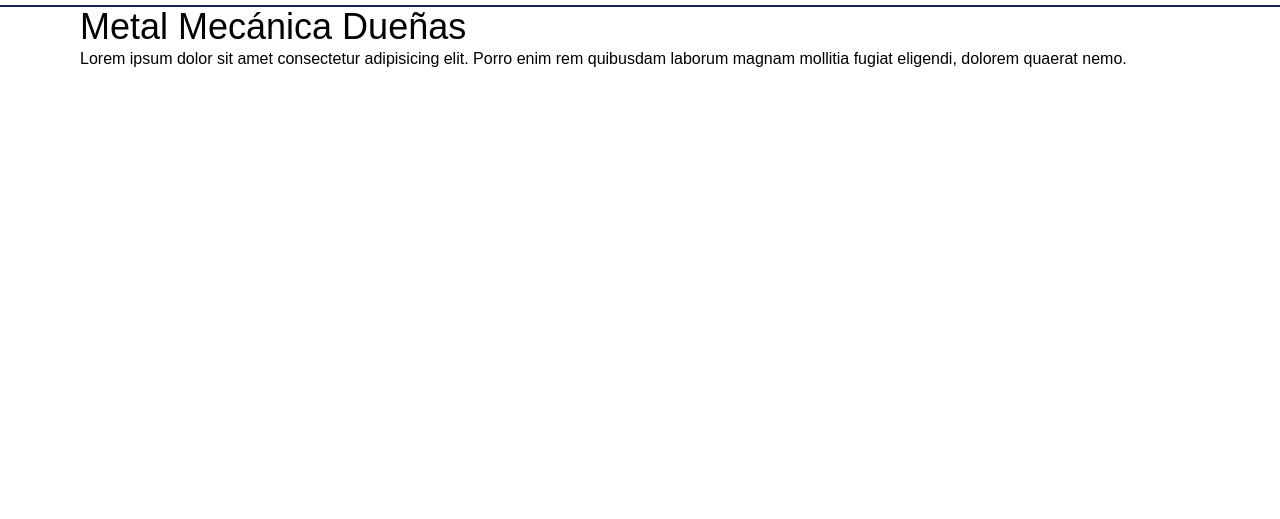
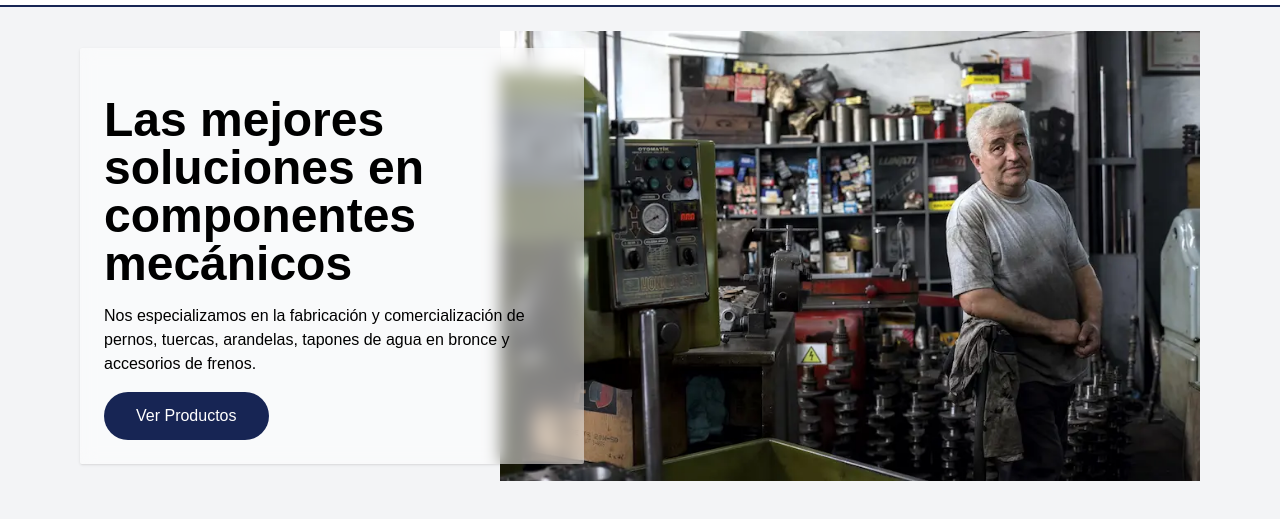
Before and after one commit to SebastianLl28/metalmecanica-web, an Astro site: page / in a window 1280 px wide. Shown: the part 71-590 px from the top of the page. Built offline with nearby package versions, Linux system fonts and the light colour scheme; Astro itself is replaced by a stand-in of ours.

Commit message:
feat: :sparkles: add hero

```diff
--- a/src/layouts/Layout.astro
+++ b/src/layouts/Layout.astro
@@ -69,7 +69,7 @@ const { title } = Astro.props;
     />
     <meta name="generator" content={Astro.generator} />
   </head>
-  <body>
+  <body class="bg-gray-100">
     <slot />
   </body>
 </html>
--- a/src/pages/index.astro
+++ b/src/pages/index.astro
@@ -1,15 +1,68 @@
 ---
 import Layout from "../layouts/Layout.astro";
 import Header from "@shareds/header/Header.astro";
+import HeroImage from "@assets/hero-image.webp";
+import { Image } from "astro:assets";
 ---
 
 <Layout title="Metal Mecánica Dueñas">
   <Header />
-  <main class="container">
-    <h1 class="text-4xl font-firaSans">Metal Mecánica Dueñas</h1>
-    <p class="font-monserrat">
-      Lorem ipsum dolor sit amet consectetur adipisicing elit. Porro enim rem
-      quibusdam laborum magnam mollitia fugiat eligendi, dolorem quaerat nemo.
-    </p>
+  <main
+    class="container container-grid py-6 grid xl:grid-cols-[0.6fr,1fr] relative"
+  >
+    <div
+      class="bg-white/70 backdrop-blur flex flex-col justify-center h-fit my-auto py-4 sm:py-6 xl:pt-12 xl:pr-12 sm:px-6 px-3 mx-auto rounded-sm shadow w-10/12 xl:bg-white/50 xl:relative xl:w-[120%] xl:mx-0 xl:bottom-auto absolute -bottom-36 sm:-bottom-28 inset-x-0 xl:inset-x-auto gap-2 md:gap-4"
+    >
+      <h1
+        class="text-xl sm:text-3xl md:text-4xl xl:text-5xl font-firaSans leading-[1.1] font-bold text-balance text-center xl:text-start"
+      >
+        Las mejores soluciones en componentes mecánicos
+      </h1>
+      <p
+        class="text-xs sm:text-sm xl:text-base font-monserrat text-center xl:text-start"
+      >
+        Nos especializamos en la fabricación y comercialización de pernos,
+        tuercas, arandelas, tapones de agua en bronce y accesorios de frenos.
+      </p>
+      <a
+        href="/"
+        class="font-monserrat bg-blue-950 self-center xl:self-start text-white px-8 py-3 rounded-3xl text-xs sm:text-sm xl:text-base"
+        >Ver Productos</a
+      >
+    </div>
+    <figure>
+      <Image
+        src={HeroImage}
+        alt="Hombre trabajando en una máquina"
+        class="w-full"
+        loading="eager"
+        widths={[300, 400, 500, 700, 1200]}
+      />
+    </figure>
   </main>
 </Layout>
+<style>
+  .container-grid {
+    grid-template-areas:
+      "images"
+      "contents";
+  }
+  .container-grid figure {
+    grid-area: images;
+  }
+  .container-grid div {
+    grid-area: contents;
+  }
+  @media (min-width: 1280px) {
+    .container-grid {
+      grid-row: auto;
+      grid-template-areas: none;
+    }
+    .container-grid figure {
+      grid-area: unset;
+    }
+    .container-grid div {
+      grid-area: unset;
+    }
+  }
+</style>
```
Also changed, not shown: src/assets/hero-image.webp (added).
